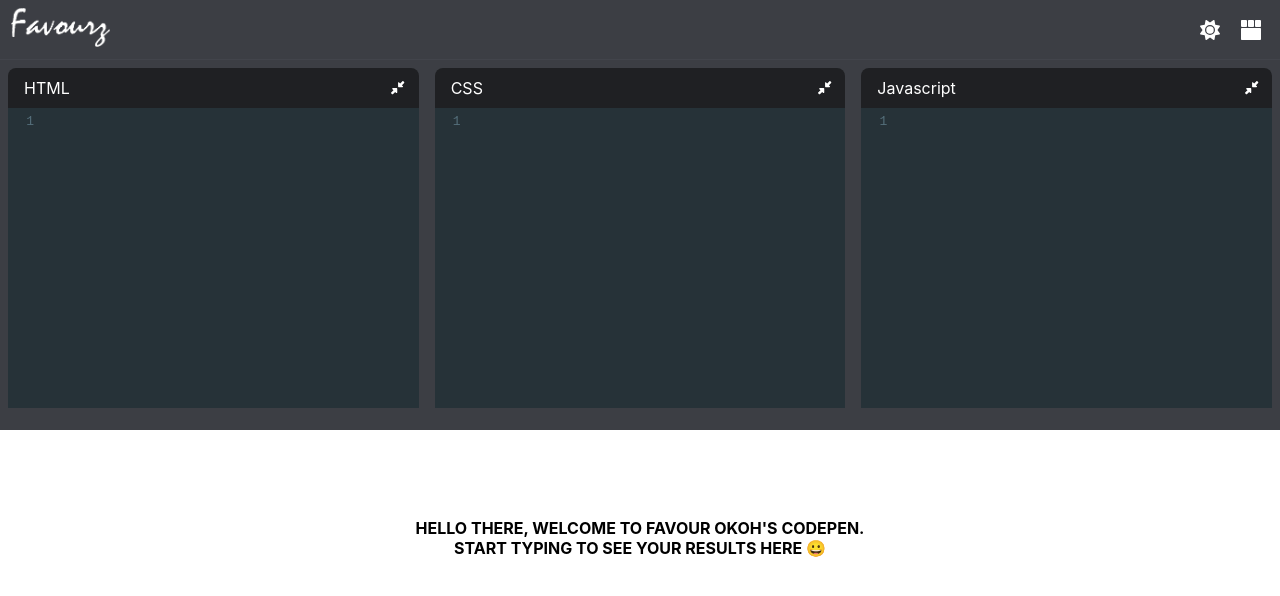
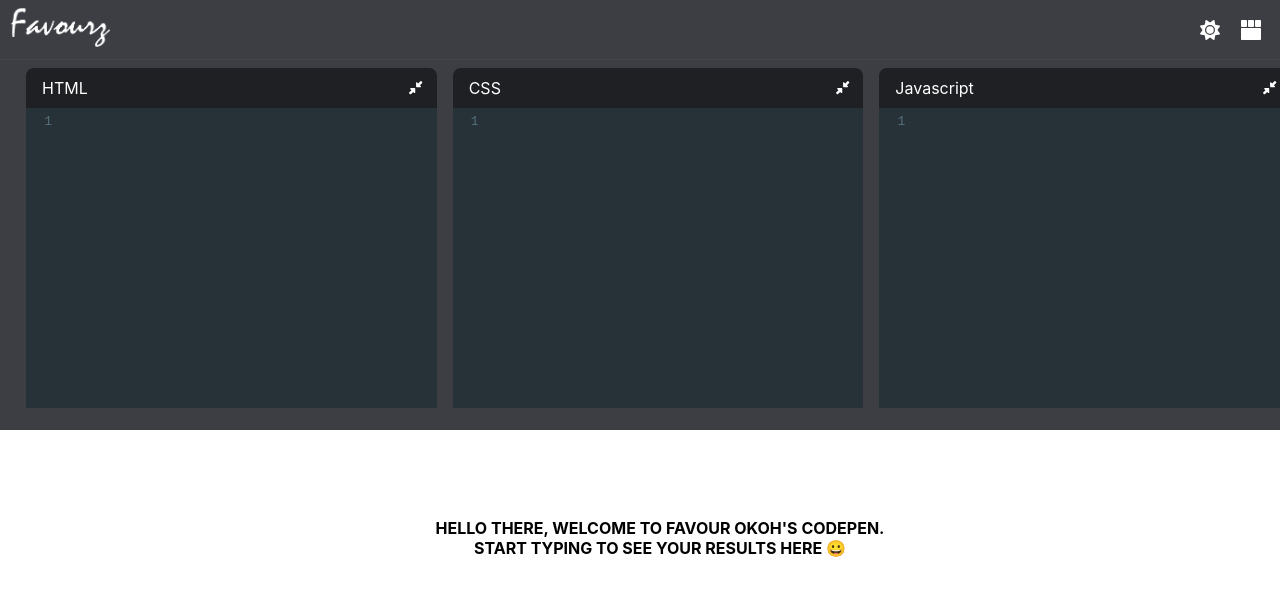
Before and after one commit to Favourz1/Codepen-clone, a React (Vite) app: page / in a window 1280 px wide. Shown: the top 596 px of the page. Built offline with nearby package versions, Linux system fonts and the light colour scheme.

Commit message:
Chore: Panes styling (editor & result)

```diff
--- a/src/index.css
+++ b/src/index.css
@@ -47,6 +47,11 @@ html, body{
   flex-direction: row;
   /* background-color: hsl(225, 6%, 25%); */
   color: white;
+  padding: 0 18px;
+}
+
+.pane-container .pane.bottom-pane{
+  padding: 0 20px;
 }
 
 .top-pane  .editor-container{
```
